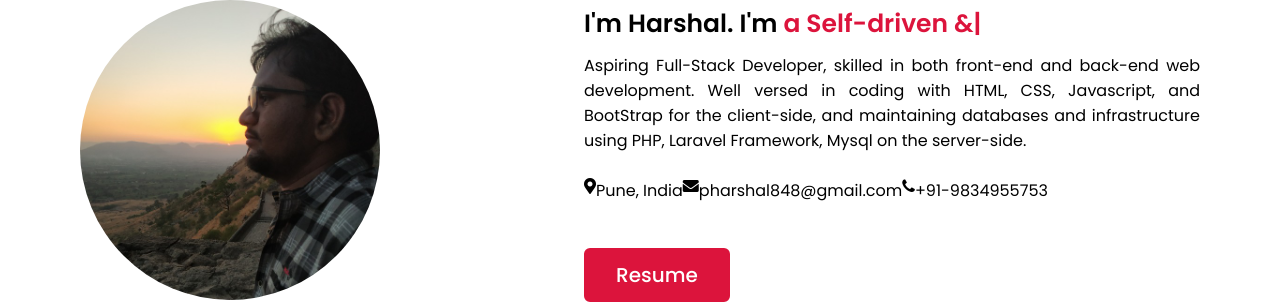
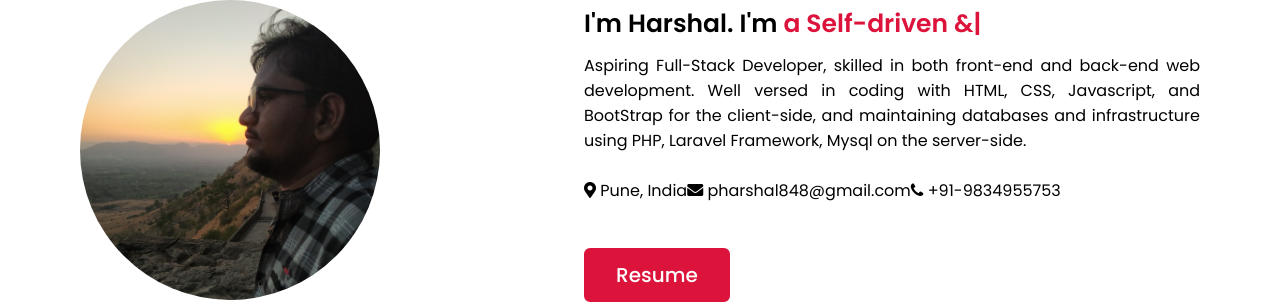
Before and after one commit to harshal848/portfolio, a plain HTML site: page index.html in a window 1280 px wide. Shown: the part 1026-1330 px from the top of the page. Drawn offline with nearby package versions, Linux system fonts and the light colour scheme; a script that the page names is missing.

Commit message:
Update index.html

```diff
--- a/index.html
+++ b/index.html
@@ -116,11 +116,10 @@
               class="content"
               style="display: flex;, flex-direction:row, justify-content: space-around"
             >
-              <i class="fas fa-map-marker-alt"> </i>
-              <span class="sr-only">Location:</span> Pune, India
-              <i class="fas fa-envelope"></i
-              ><span class="sr-only">Email:</span> pharshal848@gmail.com
-              <i class="fa fa-phone" aria-hidden="true"></i> +91-9834955753
+              <p><i class="fas fa-map-marker-alt"> </i>
+                <span class="sr-only">Location:</span> Pune, India</p>
+              <p><i class="fas fa-envelope"></i><span class="sr-only">Email:</span> pharshal848@gmail.com </p>
+              <p><i class="fa fa-phone" aria-hidden="true"></i> +91-9834955753</p>
             </div>
             <br />
             <a
```
